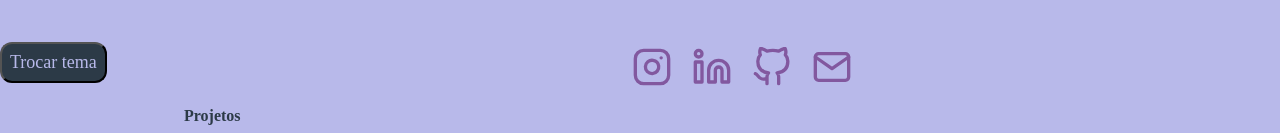
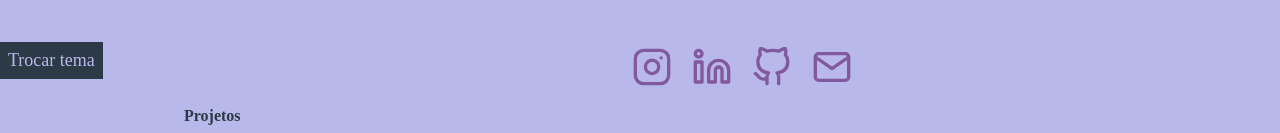
Before and after one commit to JoiceDev/portfolio, a React (Create React App) app: page / in a window 1280 px wide. Shown: the part 364-497 px from the top of the page. Built offline with nearby package versions, Linux system fonts and the light colour scheme; a web font is replaced by a local one.

Commit message:
alterando borda do botão

```diff
--- a/src/containers/Sidebar/styles.ts
+++ b/src/containers/Sidebar/styles.ts
@@ -7,8 +7,8 @@ export const Descricao = styled(P)`
 `
 
 export const BotaoTema = styled.button`
-  border-radius: 12px;
   padding: 8px;
+  border: none;
   color: ${(props) => props.theme.corDeFundo};
   font-size: 18px;
   font-weigth: bold;
```
